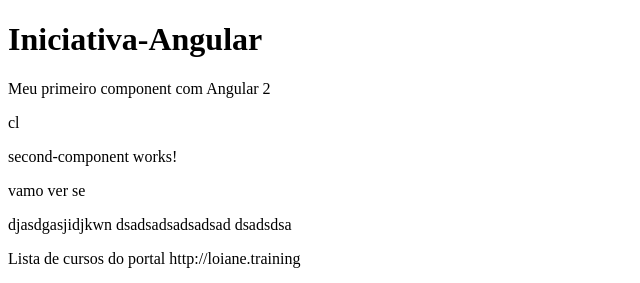
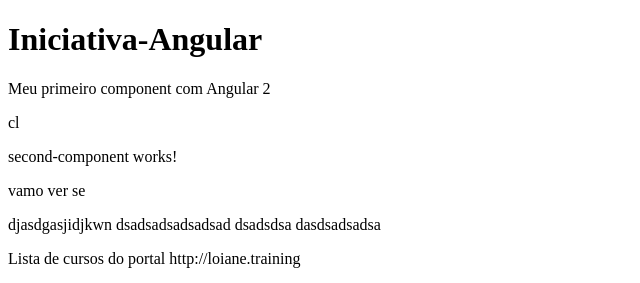
Before and after one commit to Lucassec1/Iniciativa-Angular, an Angular app: page / in a window 1280 px wide. Shown: the top 283 px of the page, without its empty margins (0-640 px from the left). Built offline with nearby package versions, Linux system fonts and the light colour scheme.

Commit message:
novo arquivo de texto

```diff
--- a/src/app/second-component/second-component.component.html
+++ b/src/app/second-component/second-component.component.html
@@ -3,3 +3,4 @@
 djasdgasjidjkwn
 dsadsadsadsadsad
 dsadsdsa
+dasdsadsadsa
```
